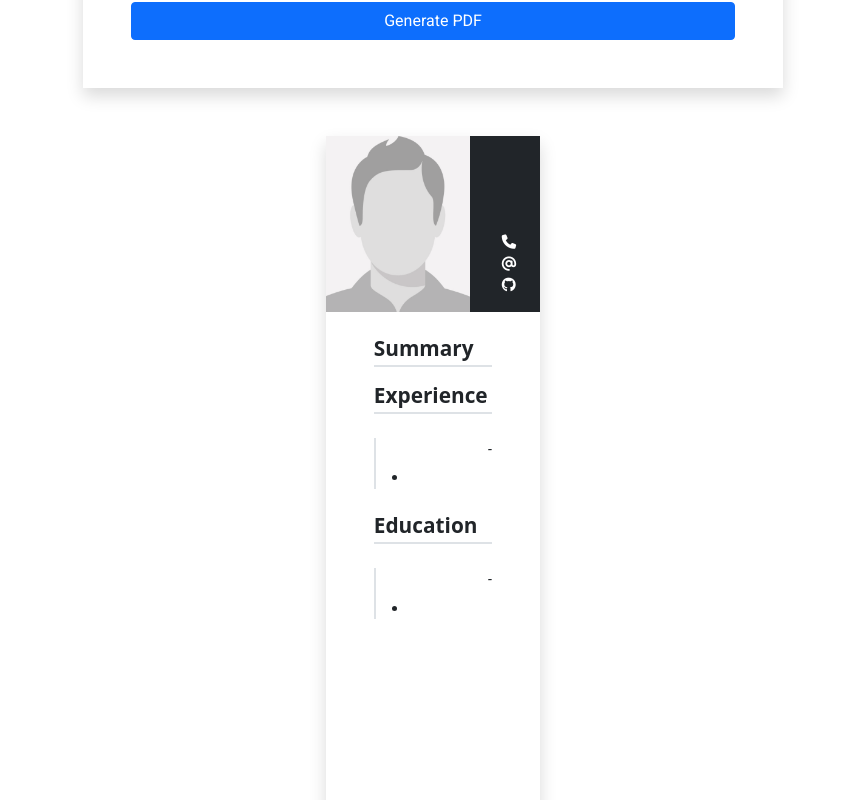
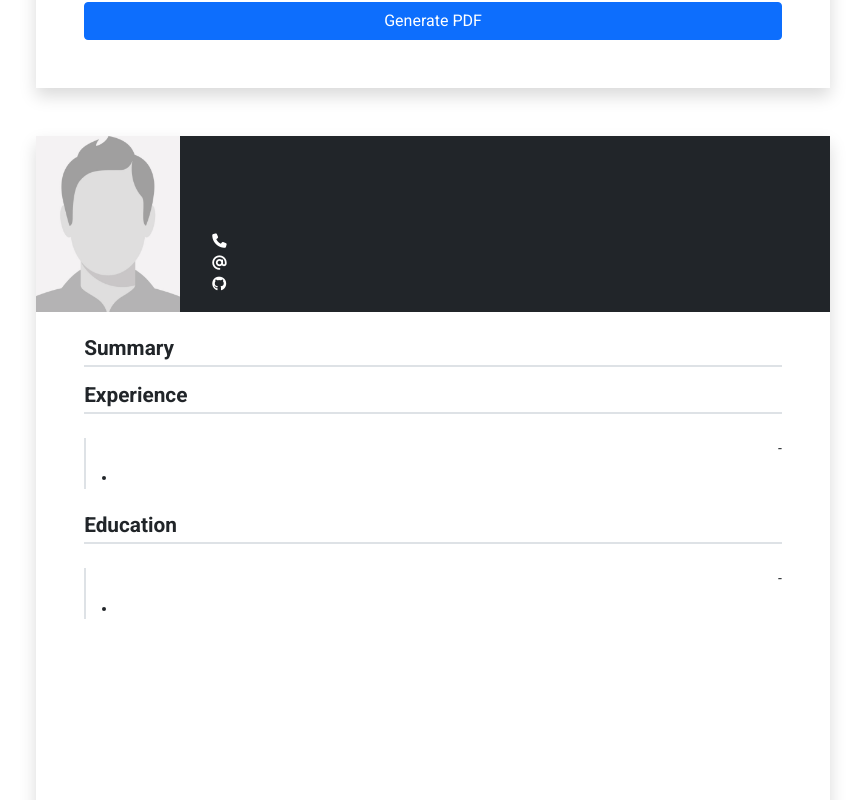
Before and after one commit to AidenM99/CV-Application, a React (Create React App) app: page / in a window 1280 px wide. Shown: the part 1740-2540 px from the top of the page, without its empty margins (207-1072 px from the left). Built offline with nearby package versions, Linux system fonts and the light colour scheme.

Commit message:
Styling changes

```diff
--- a/src/styles/style.css
+++ b/src/styles/style.css
@@ -1,5 +1,6 @@
-@import url("https://fonts.googleapis.com/css2?family=Nunito:ital,wght@1,700&family=Roboto:ital,wght@0,100;0,300;0,400;0,500;0,700;0,900;1,100;1,300;1,400;1,500;1,700;1,900&display=swap");
-@import url("https://fonts.googleapis.com/css2?family=Nunito:ital,wght@1,700&family=Roboto:ital,wght@0,100;0,300;0,400;0,500;0,700;0,900;1,100;1,300;1,400;1,500;1,700;1,900&display=swap");
+@import url("https://fonts.googleapis.com/css2?family=Roboto:ital,wght@0,100;0,300;0,400;0,500;0,700;0,900;1,100;1,300;1,400;1,500;1,700;1,900&display=swap");
+@import url("https://fonts.googleapis.com/css2?family=Roboto:ital,wght@0,100;0,300;0,400;0,500;0,700;0,900;1,100;1,300;1,400;1,500;1,700;1,900&display=swap");
+@import url("https://fonts.googleapis.com/css2?family=Roboto:ital,wght@0,100;0,300;0,400;0,500;0,700;0,900;1,100;1,300;1,400;1,500;1,700;1,900&display=swap");
 .avatar {
   -o-object-fit: cover;
      object-fit: cover;
@@ -10,6 +11,7 @@
 
 body {
   height: 100vh;
+  font-family: "Roboto", sans-serif;
 }
 
 header {
@@ -18,10 +20,10 @@
 
 form {
   font-family: "Roboto", sans-serif;
-  width: 700px;
+  width: 210mm;
 }
 
-@media only screen and (max-width: 1500px) {
+@media only screen and (max-width: 1750px) {
   header {
     text-align: center;
   }
@@ -32,11 +34,13 @@
 }
 
 .preview-cv {
-  overflow-wrap: anywhere;
-  top: 10px;
+  font-family: "Roboto", sans-serif;
   height: -webkit-fit-content;
   height: -moz-fit-content;
   height: fit-content;
+  overflow-wrap: anywhere;
+  top: 10px;
+  width: 210mm;
 }
 
 .preview-cv h3 {
@@ -114,7 +118,7 @@
   font-size: 0.8rem;
 }
 
-@media only screen and (max-width: 1500px) {
+@media only screen and (max-width: 1750px) {
   .forms-container {
     -webkit-box-align: center;
         -ms-flex-align: center;
```
Also changed, not shown: 1 other file (tests, documents, lock files or other folders).
